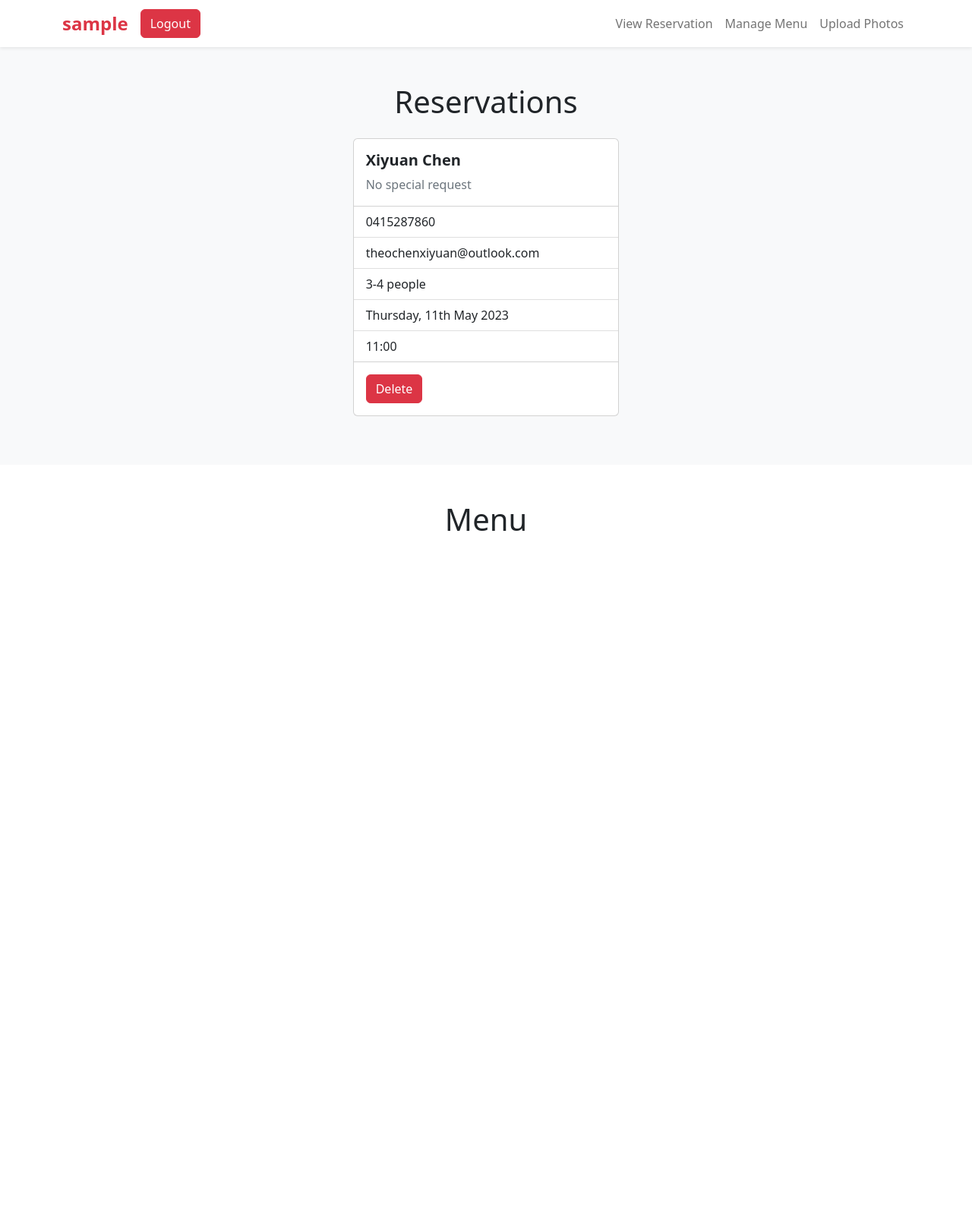
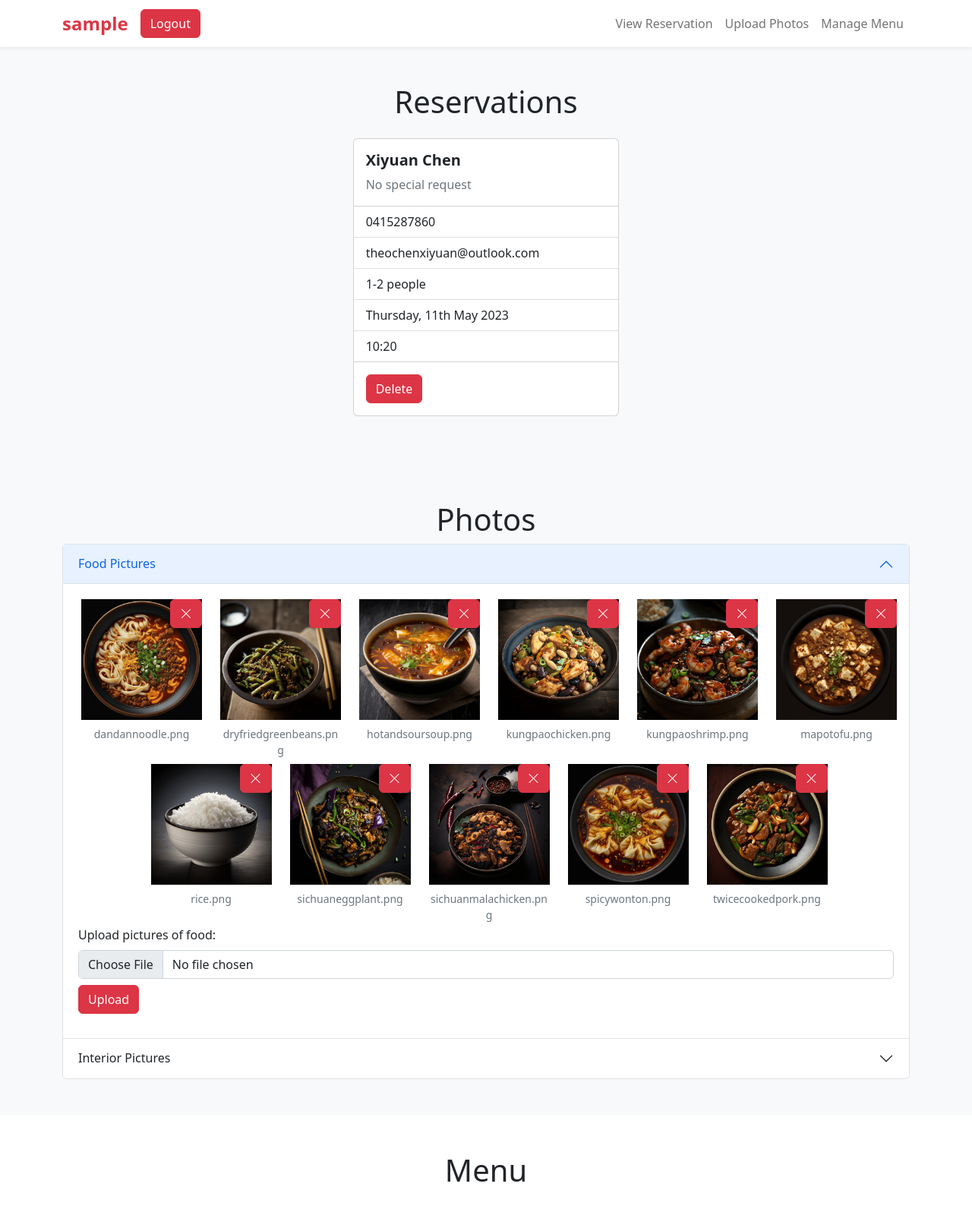
Before and after one commit to Theochenxiyuan/restaurant-website, a PHP site: page /admin.php in a window 1280 px wide. Shown: the whole page at 76% size. Before the commit the page ends 699 px from the top, so only its background shows below. Run offline with PHP 8.4, Linux system fonts and the light colour scheme; the visitor is signed in with stand-in values (Sample User, id 1).

Commit message:
photo uploading WIP

```diff
--- a/admin.php
+++ b/admin.php
@@ -7,19 +7,6 @@ if (!isset($_SESSION['user'])) {
 }
 
 
-$reservation_file = 'spreadsheets/reservation.txt';
-$reservations = [];
-if (file_exists($reservation_file)) {
-    $handle = fopen($reservation_file, 'r');
-
-    while (!feof($handle)) {
-        $line = fgetcsv($handle);
-        if (!empty($line)) {
-            array_push($reservations, $line);
-        }
-    }
-    fclose($handle);
-}
 ?>
 
 <!doctype html>
@@ -52,72 +39,19 @@ if (file_exists($reservation_file)) {
                         <a class="nav-link" href="#reservation">View Reservation</a>
                     </li>
                     <li class="nav-item">
-                        <a class="nav-link" href="#menu">Manage Menu</a>
+                        <a class="nav-link" href="#photos">Upload Photos</a>
                     </li>
                     <li class="nav-item">
-                        <a class="nav-link" href="#photos">Upload Photos</a>
+                        <a class="nav-link" href="#menu">Manage Menu</a>
                     </li>
                 </ul>
             </div>
         </div>
     </nav>
 
-    <section id="reservation" class="bg-light py-5">
-        <div class="container-lg">
-            <h1 class="text-center">Reservations</h1>
-            <div class="row justify-content-center p-2">
-                <?php
-                if (empty($reservations)) {
-                    echo 'No reservation.';
-                } else {
-                    $delete_reserv = 1;
-                    foreach ($reservations as $reservation) {
-                        $name = $reservation[1];
-                        $phone = $reservation[2];
-                        $email = $reservation[3];
-                        $guests = $reservation[4];
-                        $date = date_format(date_create("{$reservation[5]}"), 'l, jS F Y');
-                        $time = $reservation[6];
-                        if (empty($reservation[7])) {
-                            $request = 'No special request';
-                        } else {
-                            $request = $reservation[7];
-                        }
-                        echo "<div class='col-md-6 col-lg-4 my-2'>
-                        <div class='card'>
-                            <div class='card-body'>
-                                <h5 class='card-title fw-bold'>$name</h5>
-                                <p class='card-text text-muted'>$request</p>
-                            </div>
-                            <ul class='list-group list-group-flush'>
-                                <li class='list-group-item'>$phone</li>
-                                <li class='list-group-item'>$email</li>
-                                <li class='list-group-item'>$guests people</li>
-                                <li class='list-group-item'>$date</li>
-                                <li class='list-group-item'>$time</li>
-                            </ul>
-                            <div class='card-body'>
-                                <button type='button' class='btn btn-danger' data-bs-toggle='modal' data-bs-target='#deleteReserv' data-reserv = '$delete_reserv'>
-                                Delete
-                                </button>
-                            </div>
-                        </div>
-                    </div>";
-                        $delete_reserv++;
-                    }
-                }
-
-                ?>
-            </div>
-
-        </div>
-    </section>
-
-    <section id="menu" class="bg-white py-5">
-        <div class="container-lg">
-            <h1 class="text-center">Menu</h1>
-        </div>
-    </section>
+    <?php require_once('sections/admin_reserv.php'); ?>
+    <?php require_once('sections/admin_upload.php'); ?>
+    <?php require_once('sections/admin_menu.php'); ?>
 
     <div class="modal fade" id="deleteReserv" tabindex="-1" aria-labelledby="deleteNotification" aria-hidden="true" data-bs-backdrop="static">
         <div class="modal-dialog modal-dialog-centered">
--- a/gallery.php
+++ b/gallery.php
@@ -25,7 +25,7 @@ shuffle($interior_pictures);
             <?php
             foreach ($food_pictures as $file) {
                 if ($file != "." && $file != "..") {
-                    echo "<div><img src='img/food/" . $file . "' alt='picture of food' loading='lazy'></div>";
+                    echo "<div><img src='" . $food_folder_path . "/" . $file . "' alt='picture of food' loading='lazy'></div>";
                 }
             }
             ?>
@@ -35,7 +35,7 @@ shuffle($interior_pictures);
             <?php
             foreach ($interior_pictures as $file) {
                 if ($file != "." && $file != "..") {
-                    echo "<div><img src='img/interior/" . $file . "' alt='picture of restaurant interior' loading='lazy'></div>";
+                    echo "<div><img src='" . $interior_folder_path . "/" . $file . "' alt='picture of restaurant interior' loading='lazy'></div>";
                 }
             }
             ?>
--- /dev/null
+++ b/sections/admin_menu.php
@@ -0,0 +1,5 @@
+<section id="menu" class="bg-white py-5">
+    <div class="container-lg">
+        <h1 class="text-center">Menu</h1>
+    </div>
+</section>
--- /dev/null
+++ b/sections/admin_reserv.php
@@ -0,0 +1,67 @@
+<?php
+
+$reservation_file = 'spreadsheets/reservation.txt';
+$reservations = [];
+if (file_exists($reservation_file)) {
+    $handle = fopen($reservation_file, 'r');
+
+    while (!feof($handle)) {
+        $line = fgetcsv($handle);
+        if (!empty($line)) {
+            array_push($reservations, $line);
+        }
+    }
+    fclose($handle);
+}
+?>
+
+<section id="reservation" class="bg-light py-5">
+    <div class="container-lg">
+        <h1 class="text-center">Reservations</h1>
+        <div class="row justify-content-center p-2">
+            <?php
+            if (empty($reservations)) {
+                echo 'No reservation.';
+            } else {
+                $delete_reserv = 1;
+                foreach ($reservations as $reservation) {
+                    $name = $reservation[1];
+                    $phone = $reservation[2];
+                    $email = $reservation[3];
+                    $guests = $reservation[4];
+                    $date = date_format(date_create("{$reservation[5]}"), 'l, jS F Y');
+                    $time = $reservation[6];
+                    if (empty($reservation[7])) {
+                        $request = 'No special request';
+                    } else {
+                        $request = $reservation[7];
+                    }
+                    echo "<div class='col-md-6 col-lg-4 my-2'>
+                        <div class='card'>
+                            <div class='card-body'>
+                                <h5 class='card-title fw-bold'>$name</h5>
+                                <p class='card-text text-muted'>$request</p>
+                            </div>
+                            <ul class='list-group list-group-flush'>
+                                <li class='list-group-item'>$phone</li>
+                                <li class='list-group-item'>$email</li>
+                                <li class='list-group-item'>$guests people</li>
+                                <li class='list-group-item'>$date</li>
+                                <li class='list-group-item'>$time</li>
+                            </ul>
+                            <div class='card-body'>
+                                <button type='button' class='btn btn-danger' data-bs-toggle='modal' data-bs-target='#deleteReserv' data-reserv = '$delete_reserv'>
+                                Delete
+                                </button>
+                            </div>
+                        </div>
+                    </div>";
+                    $delete_reserv++;
+                }
+            }
+
+            ?>
+        </div>
+
+    </div>
+</section>
--- /dev/null
+++ b/sections/admin_upload.php
@@ -0,0 +1,118 @@
+<?php
+$food_folder_path = "img/food";
+$food_pictures = scandir($food_folder_path);
+
+$interior_folder_path = "img/interior";
+$interior_pictures = scandir($interior_folder_path);
+
+// Handle food image upload
+if (isset($_FILES['food-upload'])) {
+    $errors = array();
+    $file_name = uniqid() . "." . strtolower(end(explode('.', $_FILES['food-upload']['name'])));
+    $file_size = $_FILES['food-upload']['size'];
+    $file_tmp = $_FILES['food-upload']['tmp_name'];
+    $file_type = $_FILES['food-upload']['type'];
+    $file_ext = strtolower(end(explode('.', $_FILES['food-upload']['name'])));
+
+    $extensions = array("jpeg", "jpg", "png");
+
+    if (in_array($file_ext, $extensions) === false) {
+        $errors[] = "extension not allowed, please choose a JPEG or PNG file.";
+    }
+
+    if (empty($errors) == true) {
+        move_uploaded_file($file_tmp, $food_folder_path . "/" . $file_name);
+        header("Location: admin.php"); // Redirect to avoid form resubmission
+        exit();
+    } else {
+        print_r($errors);
+    }
+}
+
+// Handle interior image upload
+if (isset($_FILES['interior-upload'])) {
+    $errors = array();
+    $file_name = uniqid() . "." . strtolower(end(explode('.', $_FILES['interior-upload']['name'])));
+    $file_size = $_FILES['interior-upload']['size'];
+    $file_tmp = $_FILES['interior-upload']['tmp_name'];
+    $file_type = $_FILES['interior-upload']['type'];
+    $file_ext = strtolower(end(explode('.', $_FILES['interior-upload']['name'])));
+
+    $extensions = array("jpeg", "jpg", "png");
+
+    if (in_array($file_ext, $extensions) === false) {
+        $errors[] = "extension not allowed, please choose a JPEG or PNG file.";
+    }
+
+    if (empty($errors) == true) {
+        move_uploaded_file($file_tmp, $interior_folder_path . "/" . $file_name);
+        header("Location: admin.php"); // Redirect to avoid form resubmission
+        exit();
+    } else {
+        print_r($errors);
+    }
+}
+?>
+
+
+<section id="photos" class="bg-light py-5">
+    <div class="container-lg">
+        <h1 class="text-center">Photos</h1>
+        <div class="accordion" id="pictures">
+            <div class="accordion-item">
+                <h2 class="accordion-header" id="headingOne">
+                    <button class="accordion-button" type="button" data-bs-toggle="collapse" data-bs-target="#foodPictures" aria-expanded="true" aria-controls="collapseOne">
+                        Food Pictures
+                    </button>
+                </h2>
+                <div id="foodPictures" class="accordion-collapse collapse show" aria-labelledby="headingOne" data-bs-parent="#pictures">
+                    <div class="accordion-body row justify-content-center">
+                        <?php
+                        foreach ($food_pictures as $file) {
+                            if ($file != "." && $file != "..") {
+                                echo '<div class="col-6 col-sm-4 col-md-3 col-xl-2"> <figure class="figure w-100 m-1 position-relative">';
+                                echo "<img src='" . $food_folder_path . "/" . $file . "' alt='picture of food' class='figure-img img-fluid' loading='lazy'>";
+                                echo "<figcaption class='figure-caption text-center text-break'>$file</figcaption>";
+                                echo "<a href='delete.php?\$file_to_delete=$food_folder_path/$file' class='btn btn-danger position-absolute top-0 end-0'><i class='bi bi-x-lg'></i></a>";
+                                echo "</figure></div>";
+                            }
+                        }
+                        ?>
+                        <form class="mb-3" method="POST" action="admin.php" enctype="multipart/form-data">
+                            <label for="food-upload" class="form-label">Upload pictures of food: </label>
+                            <input class="form-control w-100 mb-2" type="file" id="food-upload" name="food-upload" required>
+                            <input type="submit" value="Upload" class="btn btn-danger">
+                        </form>
+                    </div>
+                </div>
+            </div>
+            <div class="accordion-item">
+                <h2 class="accordion-header" id="headingTwo">
+                    <button class="accordion-button collapsed" type="button" data-bs-toggle="collapse" data-bs-target="#interiorPictures" aria-expanded="false" aria-controls="collapseTwo">
+                        Interior Pictures
+                    </button>
+                </h2>
+                <div id="interiorPictures" class="accordion-collapse collapse" aria-labelledby="headingTwo" data-bs-parent="#pictures">
+                    <div class="accordion-body row justify-content-center">
+                        <?php
+                        foreach ($interior_pictures as $file) {
+                            if ($file != "." && $file != "..") {
+                                echo '<div class="col-6 col-sm-4 col-md-3 col-xl-2"> <figure class="figure w-100 m-1 position-relative">';
+                                echo "<img src='" . $interior_folder_path . "/" . $file . "' alt='picture of interior' class='figure-img img-fluid' loading='lazy'>";
+                                echo "<figcaption class='figure-caption text-center text-break'>$file</figcaption>";
+                                echo "<a href='delete.php?\$file_to_delete=$interior_folder_path/$file' class='btn btn-danger position-absolute top-0 end-0'><i class='bi bi-x-lg'></i></a>";
+                                echo "</figure></div>";
+                            }
+                        }
+                        ?>
+                        <form class="mb-3" method="POST" action="admin.php" enctype="multipart/form-data">
+                            <label for="interior-upload" class="form-label"> Upload pictures of interiors: </label>
+                            <input class="form-control w-100 mb-2" type="file" id="interior-upload" name="interior-upload" required>
+                            <input type="submit" value="Upload" class="btn btn-danger">
+                        </form>
+                    </div>
+                </div>
+            </div>
+        </div>
+    </div>
+</section>
--- a/spreadsheets/accessattempts.txt
+++ b/spreadsheets/accessattempts.txt
@@ -0,0 +1 @@
+"10-05-2023 09:09:45 AM",theochen,theo0523
--- a/spreadsheets/reservation.txt
+++ b/spreadsheets/reservation.txt
@@ -1 +1 @@
-"2023-05-10 04:00:10 AM","Xiyuan Chen",0415287860,theochenxiyuan@outlook.com,3-4,2023-05-11,11:00,
+"2023-05-10 07:10:19 AM","Xiyuan Chen",0415287860,theochenxiyuan@outlook.com,1-2,2023-05-11,10:20,
```
Also changed, not shown: delete.php (+18 -1 lines), img/interior/645ab64d26cba.png (renamed from img/interior/1.png), img/interior/645ab6510f0f9.png (renamed from img/interior/2.png), img/interior/645ab65484f1d.png (renamed from img/interior/3.png), img/interior/645ab65954deb.png (renamed from img/interior/4.png), spreadsheets/menu.txt (added).
